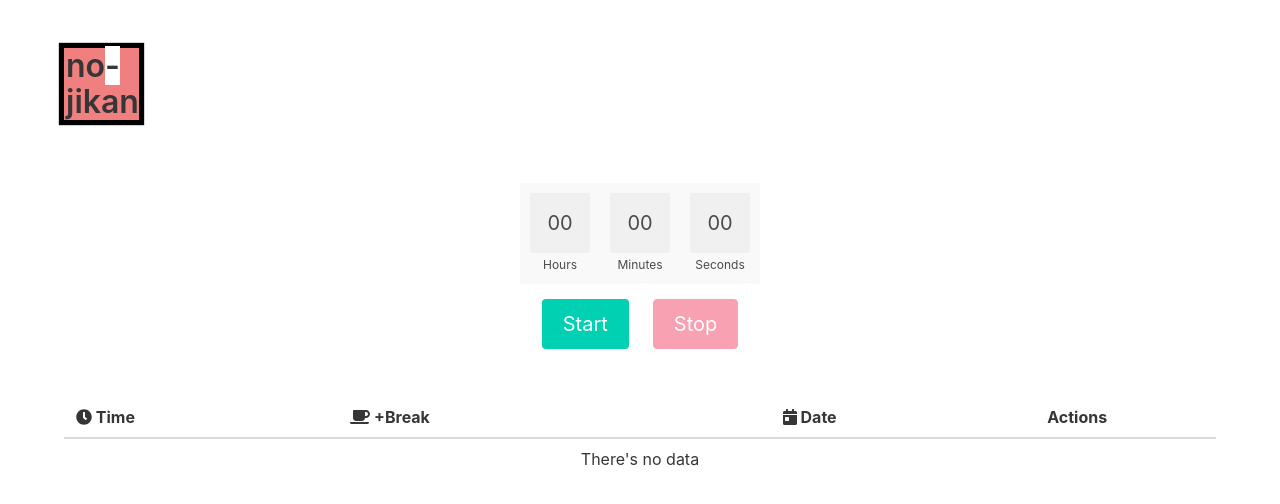
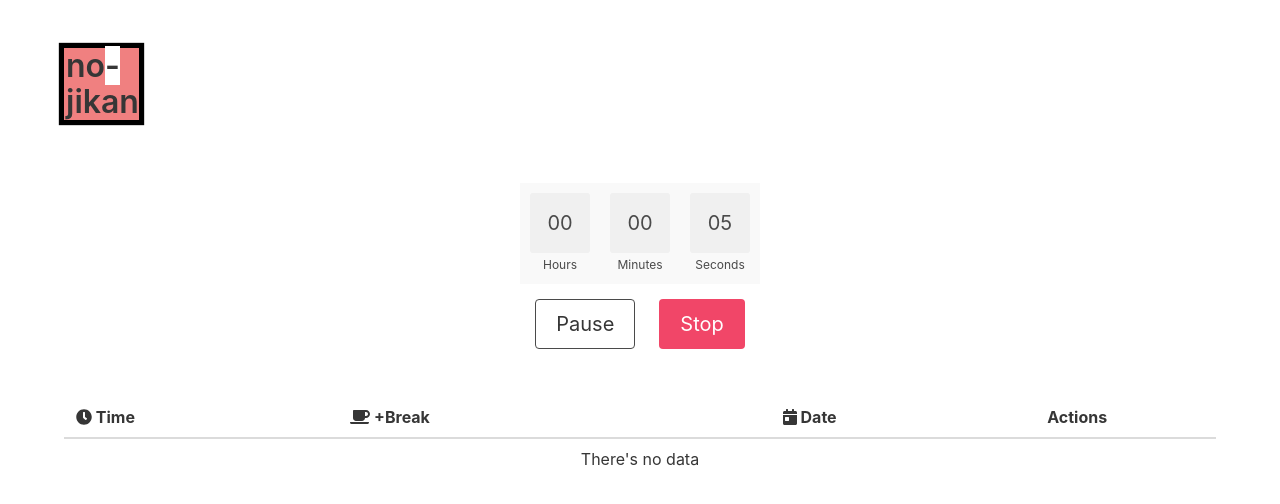
Before and after one commit to 3ddysan/no-jikan, a React (Create React App) app: page / in a window 1280 px wide. Shown: the top 504 px of the page. Built offline with nearby package versions, Linux system fonts and the light colour scheme.

Commit message:
ref: memorise callbacks and simplify timer hooks api

```diff
--- a/src/App.js
+++ b/src/App.js
@@ -31,7 +31,7 @@ const App = () => {
                     <Logo />
                 </div>
                 <div className="hero-body has-text-centered">
-                    <Timer elapsedSeconds={0} onFinish={handleCreate} />
+                    <Timer elapsedSeconds={0} onReset={handleCreate} />
                 </div>
                 <div className="hero-footer">
                     <HistoryTable entries={history} onDelete={handleDelete} />
--- a/src/components/Timer/hooks.js
+++ b/src/components/Timer/hooks.js
@@ -1,56 +1,88 @@
-import { useEffect, useState, useRef } from 'react'
-import { transformSeconds } from 'helper'
+import { useEffect, useState, useRef, useCallback } from 'react'
 
-export const useInterval = (callback, active = false) => {
-    const [isActive, setActive] = useState(active)
-    const state = isActive ? 'running' : 'stopped'
-    const callbackRef = useRef();
+export function useEnhancedTimer(initialValue = 0, active = false, ms = 1000) {
+    const initialState = active ? 'running' : 'stopped'
+    const [count, setCount] = useState(initialValue);
+    const [state, setState] = useState(initialState);
+    const intervalRef = useRef(null);
+
+    const start = useCallback(() => {
+        console.log('start')
+        if (intervalRef.current !== null) {
+            return;
+        }
+        intervalRef.current = setInterval(() => {
+            setCount(c => c + 1);
+        }, ms);
+        setState('running');
+    }, [ms]);
+
+    const pause = useCallback(() => {
+        console.log('pause');
+        if (intervalRef.current === null) {
+            return;
+        }
+        clearInterval(intervalRef.current);
+        intervalRef.current = null;
+        setState('paused');
+    }, []);
+
+    const stop = useCallback((onStop) => {
+        console.log('stop');
+        clearInterval(intervalRef.current);
+        intervalRef.current = null;
+        setCount((currentCount) => {
+            onStop && onStop(currentCount)
+            return 0
+        });
+        setState('stopped');
+    }, []);
+
+    const toggle = useCallback(() => {
+        console.log('toggle', state)
+        if (state === 'running') {
+            pause();
+        } else {
+            start();
+        }
+    }, [pause, start, state]);
 
     useEffect(() => {
-        callbackRef.current = callback;
-    }, [callback]);
+        if (initialState === 'running') {
+            start();
+        }
+    }, [initialState, start]);
 
-    useEffect(() => {
-        if (isActive) {
-            const id = setInterval(() => {
-                if (state === 'running') {
-                    callbackRef.current()
-                }
-            }, 1000);
-            return () => clearInterval(id)
-        }
-        // eslint-disable-next-line react-hooks/exhaustive-deps
-    }, [isActive])
-
-    return { isActive, setActive, state }
+    return { count, toggle, start, pause, stop, state };
 }
 
-export const useTimer = (active = false, elapsedSeconds = 0) => {
-    const [seconds, setSeconds] = useState(elapsedSeconds)
-    const { isActive, setActive, state } = useInterval(() => {
-        setSeconds(previous => previous + 1)
-    }, active);
-    const enhancedState = (!isActive && seconds > 0 ? 'paused' : state);
+export function useCombinedTimer(active, onReset, elapsedSeconds = 0, elapsedBreakSeconds = 0) {
+    const { count: workCount, toggle: toggleWork, stop: stopWork, state: workState } = useEnhancedTimer(elapsedSeconds, active)
+    const { count: breakCount, toggle: toggleBreak, stop: stopBreak } = useEnhancedTimer(elapsedBreakSeconds)
+    const isInit = useRef(!active);
+    const isWorking = workState === 'running';
+    const isPaused = workState === 'paused';
+    const counter = isWorking ? workCount : isPaused ? breakCount : 0
 
-    const toggle = (fn) => {
-        setActive(isActive => {
-            const newState = !isActive;
-            fn && fn(newState)
-            return newState
-        })
-    }
+    const toggle = useCallback(() => {
+        console.log('onToggle');
+        if (isInit.current) {
+            isInit.current = false
+            toggleWork();
+        } else {
+            toggleWork();
+            toggleBreak();
+        }
+    }, [toggleWork, toggleBreak]);
 
-    const stop = (fn) => {
-        fn && fn(seconds)
-        setActive(false)
-        setSeconds(0)
-    }
+    const stop = useCallback(() => {
+        console.log('onStop');
+        stopWork((workSecond) => {
+            stopBreak((breakSeconds) => {
+                onReset(workSecond, breakSeconds)
+            });
+        });
+    }, [stopWork, stopBreak, onReset]);
 
-    return {
-        timer: transformSeconds(seconds),
-        toggle,
-        stop,
-        state: enhancedState,
-        totalSeconds: seconds
-    };
+    return { counter, toggle, stop, workState, isWorking, isPaused };
 }
--- a/src/components/Timer/index.js
+++ b/src/components/Timer/index.js
@@ -1,7 +1,7 @@
-import React from 'react'
+import React, { memo } from 'react'
 import styled from 'styled-components'
-import { classes } from 'helper'
-import { useTimer } from 'components/Timer/hooks'
+import { classes, transformSeconds } from 'helper'
+import { useCombinedTimer } from 'components/Timer/hooks'
 
 const TimerDisplay = styled.div`
     padding-top: 15px;
@@ -61,7 +61,8 @@ const playPauseStyle = {
     running: 'is-active',
 };
 
-export function Controls({ onToggle, onStop, state }) {
+export const Controls = memo(({ onToggle, onStop, state }) => {
+    console.log('render controls');
     return (
         <div className="columns is-mobile is-centered">
             <div className="column is-1" style={{ width: 'auto' }}>
@@ -76,31 +77,18 @@ export function Controls({ onToggle, onStop, state }) {
             </div>
         </div>
     );
-}
+})
 
-const Timer = ({ active = false, elapsedSeconds = 0, elapsedBreakSeconds = 0, onFinish }) => {
-    const { timer, toggle, state, stop, totalSeconds } = useTimer(active, elapsedSeconds);
-    const previousIsBreak = state === 'paused';
-    const breakTimer = useTimer(previousIsBreak, elapsedBreakSeconds);
-
-    const onToggle = () => {
-        previousIsBreak && breakTimer.toggle()
-        toggle((nextIsWork => !nextIsWork && breakTimer.toggle()));
-    };
-
-    const onStop = () => {
-        onFinish && onFinish(totalSeconds, breakTimer.totalSeconds);
-        breakTimer.stop()
-        stop()
-    };
+const Timer = ({ active = true, elapsedSeconds = 0, elapsedBreakSeconds = 0, onReset }) => {
+    const { counter, toggle, stop, workState, isPaused } = useCombinedTimer(active, onReset, elapsedSeconds, elapsedBreakSeconds)
 
     return (
         <>
             <div className="container">
-                <Display {...(previousIsBreak ? breakTimer.timer : timer)} paused={previousIsBreak} />
+                <Display {...(transformSeconds(counter))} paused={isPaused} />
             </div>
             <div className="container">
-                <Controls onToggle={onToggle} onStop={onStop} state={state} />
+                <Controls onToggle={toggle} onStop={stop} state={workState} />
             </div>
         </>
     )
```
Also changed, not shown: 1 other file (tests, documents, lock files or other folders).
